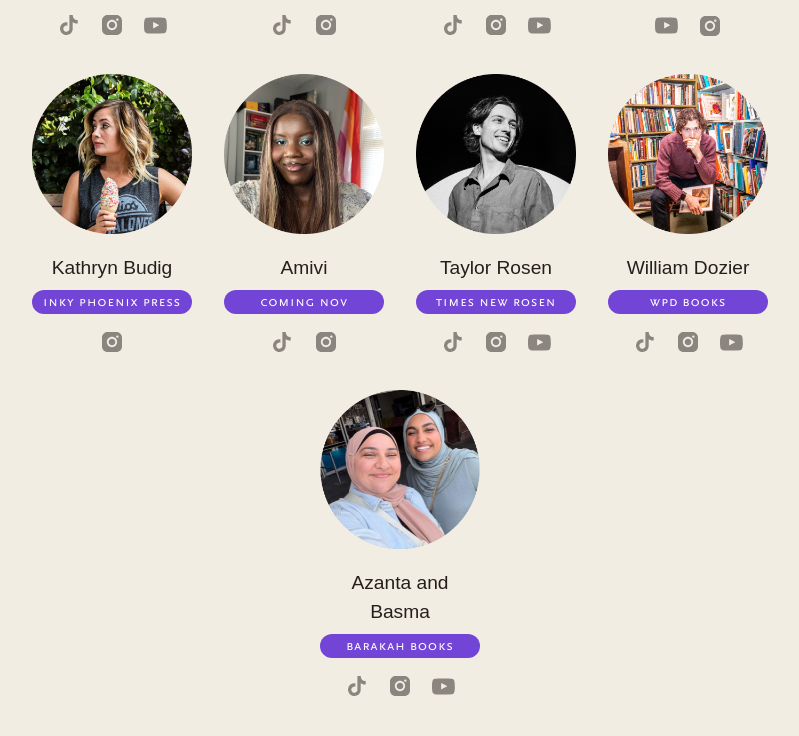
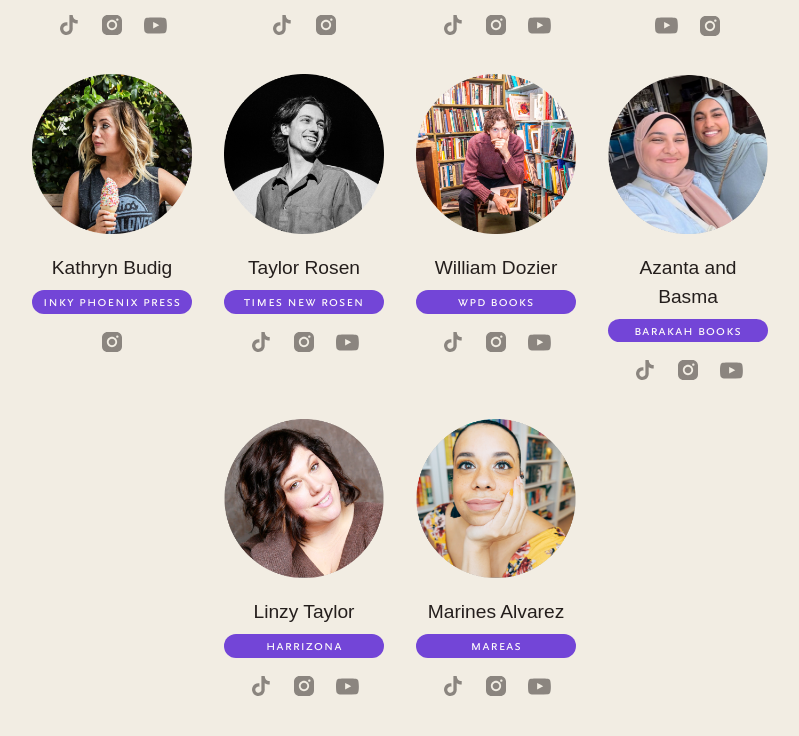
Before and after one commit to BinderyBooks/binderybooks.github.io, a website: page index.html in a window 1280 px wide. Shown: the part 1204-1940 px from the top of the page, without its empty margins (240-1039 px from the left). Drawn offline with Linux system fonts and the light colour scheme; files whose address does not match are found by name; a web font is replaced by a local one.

Commit message:
Add Mareas and Harrizona.

```diff
--- a/index.html
+++ b/index.html
@@ -180,26 +180,6 @@
       </article>
 
       <article class="tastemaker">
-        <!-- <a href="https://amivireads.binderybooks.com" title="Amivi Reads"> -->
-        <img src="img/limitless.png" alt="Amivi Reads">
-        <h3>Amivi</h3>
-        <p class="pill">Coming Nov</p>
-      <!-- </a> -->
-        <ul>
-          <li><a href="https://www.tiktok.com/@amivireads" title="TikTok"><svg width="24" height="24" viewBox="0 0 24 24" fill="none" xmlns="http://www.w3.org/2000/svg">
-            <path d="M20.7013 10.5741V7.08297C19.0664 7.08297 17.8187 6.64659 17.0135 5.7984C16.1871 4.83039 15.7242 3.60452 15.7044 2.3319V2.0799L12.4038 2V16.1795C12.2906 16.7981 11.9903 17.3672 11.5434 17.8097C11.0966 18.2523 10.5247 18.5471 9.90494 18.6544C9.28522 18.7616 8.64751 18.6762 8.0779 18.4095C7.5083 18.1428 7.03422 17.7078 6.71968 17.1632C6.40513 16.6186 6.26526 15.9905 6.31895 15.3639C6.37264 14.7373 6.61731 14.1422 7.01992 13.659C7.42252 13.1758 7.96369 12.8278 8.57035 12.6619C9.17702 12.496 9.81997 12.5203 10.4124 12.7314V9.35095C10.067 9.29435 9.71758 9.26558 9.36755 9.2649C8.10817 9.2649 6.87707 9.63835 5.82993 10.338C4.78279 11.0377 3.96665 12.0322 3.4847 13.1957C3.00276 14.3592 2.87666 15.6395 3.12235 16.8747C3.36805 18.1099 3.9745 19.2445 4.86501 20.135C5.75553 21.0255 6.89012 21.632 8.1253 21.8776C9.36049 22.1233 10.6408 21.9972 11.8043 21.5153C12.9678 21.0334 13.9623 20.2172 14.662 19.1701C15.3616 18.1229 15.7351 16.8918 15.7351 15.6325C15.7344 15.3715 15.718 15.1108 15.6859 14.8519V9.22803C17.1867 10.1653 18.9329 10.6339 20.7013 10.5741Z"/>
-            </svg>
-            </a>
-          </li>
-          <li><a href="https://www.instagram.com/amivireads/" title="Instagram"><svg width="24" height="24" viewBox="0 0 24 24" fill="none" xmlns="http://www.w3.org/2000/svg">
-            <path fill-rule="evenodd" clip-rule="evenodd" d="M7.55556 2C4.48731 2 2 4.48731 2 7.55556V16.4444C2 19.5127 4.48731 22 7.55556 22H16.4444C19.5127 22 22 19.5127 22 16.4444V7.55556C22 4.48731 19.5127 2 16.4444 2H7.55556ZM6.86475 11.9999C6.86475 9.16388 9.16384 6.86478 11.9999 6.86478C14.836 6.86478 17.135 9.16388 17.135 11.9999C17.135 14.836 14.836 17.1351 11.9999 17.1351C9.16384 17.1351 6.86475 14.836 6.86475 11.9999ZM8.66654 11.9999C8.66654 13.8409 10.159 15.3333 11.9999 15.3333C13.8408 15.3333 15.3333 13.8409 15.3333 11.9999C15.3333 10.159 13.8408 8.66658 11.9999 8.66658C10.159 8.66658 8.66654 10.159 8.66654 11.9999ZM17.3379 7.86192C18.0007 7.86192 18.5379 7.32464 18.5379 6.6619C18.5379 5.99915 18.0007 5.46191 17.3379 5.46191C16.6752 5.46191 16.1379 5.99915 16.1379 6.6619C16.1379 7.32464 16.6752 7.86192 17.3379 7.86192Z"/>
-            </svg>
-            </a>
-          </li>
-        </ul>
-      </article>
-
-      <article class="tastemaker">
         <a href="https://timesnewrosen.binderybooks.com/about" title="Times New Rosen">
           <img src="img/timesnewrosen.png" alt="Times New Rosen">
           <h3>Taylor Rosen</h3>
@@ -248,7 +228,7 @@
     </article>
 
     <article class="tastemaker">
-      <a href="https://barakah.binderybooks.com/about" title="William Dozier">
+      <a href="https://barakah.binderybooks.com/about" title="Barakah Books">
         <img src="img/barakah.png" alt="Barakah Books">
         <h3>Azanta and Basma</h3>
         <p class="pill">Barakah Books</p>
@@ -265,6 +245,54 @@
           </a>
         </li>
         <li><a href="https://www.youtube.com/@bookishbasma" title="YouTube">
+          <svg width="24" height="24" viewBox="0 0 24 24" fill="none" xmlns="http://www.w3.org/2000/svg">
+            <path fill-rule="evenodd" clip-rule="evenodd" d="M10.1296 15.4556V9.04205C12.4064 10.1134 14.1698 11.1483 16.2554 12.2642C14.5352 13.2181 12.4064 14.2885 10.1296 15.4556ZM22.8183 5.85232C22.4255 5.33488 21.7562 4.9321 21.0435 4.79875C18.9489 4.40098 5.88112 4.39985 3.7876 4.79875C3.21612 4.90588 2.70724 5.16484 2.27009 5.56717C0.428157 7.27677 1.00533 16.4448 1.44931 17.9299C1.63601 18.5727 1.87736 19.0363 2.18131 19.3406C2.57292 19.7429 3.1091 20.0199 3.72498 20.1442C5.44966 20.5009 14.3349 20.7004 21.0071 20.1977C21.6218 20.0906 22.166 19.8047 22.5951 19.3852C24.2982 17.6825 24.1821 7.99958 22.8183 5.85232Z"/></svg>
+        </a></li>
+      </ul>
+    </article>
+
+    <article class="tastemaker">
+      <a href="https://harrizona.binderybooks.com/about" title="Harrizona">
+        <img src="img/harrizona.png" alt="Harrizona">
+        <h3>Linzy Taylor</h3>
+        <p class="pill">Harrizona</p>
+      </a>
+      <ul>
+        <li><a href="https://www.tiktok.com/@thelinzytaylor" title="TikTok"><svg width="24" height="24" viewBox="0 0 24 24" fill="none" xmlns="http://www.w3.org/2000/svg">
+          <path d="M20.7013 10.5741V7.08297C19.0664 7.08297 17.8187 6.64659 17.0135 5.7984C16.1871 4.83039 15.7242 3.60452 15.7044 2.3319V2.0799L12.4038 2V16.1795C12.2906 16.7981 11.9903 17.3672 11.5434 17.8097C11.0966 18.2523 10.5247 18.5471 9.90494 18.6544C9.28522 18.7616 8.64751 18.6762 8.0779 18.4095C7.5083 18.1428 7.03422 17.7078 6.71968 17.1632C6.40513 16.6186 6.26526 15.9905 6.31895 15.3639C6.37264 14.7373 6.61731 14.1422 7.01992 13.659C7.42252 13.1758 7.96369 12.8278 8.57035 12.6619C9.17702 12.496 9.81997 12.5203 10.4124 12.7314V9.35095C10.067 9.29435 9.71758 9.26558 9.36755 9.2649C8.10817 9.2649 6.87707 9.63835 5.82993 10.338C4.78279 11.0377 3.96665 12.0322 3.4847 13.1957C3.00276 14.3592 2.87666 15.6395 3.12235 16.8747C3.36805 18.1099 3.9745 19.2445 4.86501 20.135C5.75553 21.0255 6.89012 21.632 8.1253 21.8776C9.36049 22.1233 10.6408 21.9972 11.8043 21.5153C12.9678 21.0334 13.9623 20.2172 14.662 19.1701C15.3616 18.1229 15.7351 16.8918 15.7351 15.6325C15.7344 15.3715 15.718 15.1108 15.6859 14.8519V9.22803C17.1867 10.1653 18.9329 10.6339 20.7013 10.5741Z"/>
+          </svg>
+          </a>
+        </li>
+        <li><a href="https://www.instagram.com/itslinzytaylor" title="Instagram"><svg width="24" height="24" viewBox="0 0 24 24" fill="none" xmlns="http://www.w3.org/2000/svg">
+          <path fill-rule="evenodd" clip-rule="evenodd" d="M7.55556 2C4.48731 2 2 4.48731 2 7.55556V16.4444C2 19.5127 4.48731 22 7.55556 22H16.4444C19.5127 22 22 19.5127 22 16.4444V7.55556C22 4.48731 19.5127 2 16.4444 2H7.55556ZM6.86475 11.9999C6.86475 9.16388 9.16384 6.86478 11.9999 6.86478C14.836 6.86478 17.135 9.16388 17.135 11.9999C17.135 14.836 14.836 17.1351 11.9999 17.1351C9.16384 17.1351 6.86475 14.836 6.86475 11.9999ZM8.66654 11.9999C8.66654 13.8409 10.159 15.3333 11.9999 15.3333C13.8408 15.3333 15.3333 13.8409 15.3333 11.9999C15.3333 10.159 13.8408 8.66658 11.9999 8.66658C10.159 8.66658 8.66654 10.159 8.66654 11.9999ZM17.3379 7.86192C18.0007 7.86192 18.5379 7.32464 18.5379 6.6619C18.5379 5.99915 18.0007 5.46191 17.3379 5.46191C16.6752 5.46191 16.1379 5.99915 16.1379 6.6619C16.1379 7.32464 16.6752 7.86192 17.3379 7.86192Z"/>
+          </svg>
+          </a>
+        </li>
+        <li><a href="https://www.youtube.com/LinzyTaylor" title="YouTube">
+          <svg width="24" height="24" viewBox="0 0 24 24" fill="none" xmlns="http://www.w3.org/2000/svg">
+            <path fill-rule="evenodd" clip-rule="evenodd" d="M10.1296 15.4556V9.04205C12.4064 10.1134 14.1698 11.1483 16.2554 12.2642C14.5352 13.2181 12.4064 14.2885 10.1296 15.4556ZM22.8183 5.85232C22.4255 5.33488 21.7562 4.9321 21.0435 4.79875C18.9489 4.40098 5.88112 4.39985 3.7876 4.79875C3.21612 4.90588 2.70724 5.16484 2.27009 5.56717C0.428157 7.27677 1.00533 16.4448 1.44931 17.9299C1.63601 18.5727 1.87736 19.0363 2.18131 19.3406C2.57292 19.7429 3.1091 20.0199 3.72498 20.1442C5.44966 20.5009 14.3349 20.7004 21.0071 20.1977C21.6218 20.0906 22.166 19.8047 22.5951 19.3852C24.2982 17.6825 24.1821 7.99958 22.8183 5.85232Z"/></svg>
+        </a></li>
+      </ul>
+    </article>
+
+    <article class="tastemaker">
+      <a href="https://mareas.binderybooks.com/about" title="Mareas">
+        <img src="img/mareas.png" alt="Mareas">
+        <h3>Marines Alvarez</h3>
+        <p class="pill">Mareas</p>
+      </a>
+      <ul>
+        <li><a href="https://www.tiktok.com/@mynameismarines" title="TikTok"><svg width="24" height="24" viewBox="0 0 24 24" fill="none" xmlns="http://www.w3.org/2000/svg">
+          <path d="M20.7013 10.5741V7.08297C19.0664 7.08297 17.8187 6.64659 17.0135 5.7984C16.1871 4.83039 15.7242 3.60452 15.7044 2.3319V2.0799L12.4038 2V16.1795C12.2906 16.7981 11.9903 17.3672 11.5434 17.8097C11.0966 18.2523 10.5247 18.5471 9.90494 18.6544C9.28522 18.7616 8.64751 18.6762 8.0779 18.4095C7.5083 18.1428 7.03422 17.7078 6.71968 17.1632C6.40513 16.6186 6.26526 15.9905 6.31895 15.3639C6.37264 14.7373 6.61731 14.1422 7.01992 13.659C7.42252 13.1758 7.96369 12.8278 8.57035 12.6619C9.17702 12.496 9.81997 12.5203 10.4124 12.7314V9.35095C10.067 9.29435 9.71758 9.26558 9.36755 9.2649C8.10817 9.2649 6.87707 9.63835 5.82993 10.338C4.78279 11.0377 3.96665 12.0322 3.4847 13.1957C3.00276 14.3592 2.87666 15.6395 3.12235 16.8747C3.36805 18.1099 3.9745 19.2445 4.86501 20.135C5.75553 21.0255 6.89012 21.632 8.1253 21.8776C9.36049 22.1233 10.6408 21.9972 11.8043 21.5153C12.9678 21.0334 13.9623 20.2172 14.662 19.1701C15.3616 18.1229 15.7351 16.8918 15.7351 15.6325C15.7344 15.3715 15.718 15.1108 15.6859 14.8519V9.22803C17.1867 10.1653 18.9329 10.6339 20.7013 10.5741Z"/>
+          </svg>
+          </a>
+        </li>
+        <li><a href="https://www.instagram.com/mynameismarines/" title="Instagram"><svg width="24" height="24" viewBox="0 0 24 24" fill="none" xmlns="http://www.w3.org/2000/svg">
+          <path fill-rule="evenodd" clip-rule="evenodd" d="M7.55556 2C4.48731 2 2 4.48731 2 7.55556V16.4444C2 19.5127 4.48731 22 7.55556 22H16.4444C19.5127 22 22 19.5127 22 16.4444V7.55556C22 4.48731 19.5127 2 16.4444 2H7.55556ZM6.86475 11.9999C6.86475 9.16388 9.16384 6.86478 11.9999 6.86478C14.836 6.86478 17.135 9.16388 17.135 11.9999C17.135 14.836 14.836 17.1351 11.9999 17.1351C9.16384 17.1351 6.86475 14.836 6.86475 11.9999ZM8.66654 11.9999C8.66654 13.8409 10.159 15.3333 11.9999 15.3333C13.8408 15.3333 15.3333 13.8409 15.3333 11.9999C15.3333 10.159 13.8408 8.66658 11.9999 8.66658C10.159 8.66658 8.66654 10.159 8.66654 11.9999ZM17.3379 7.86192C18.0007 7.86192 18.5379 7.32464 18.5379 6.6619C18.5379 5.99915 18.0007 5.46191 17.3379 5.46191C16.6752 5.46191 16.1379 5.99915 16.1379 6.6619C16.1379 7.32464 16.6752 7.86192 17.3379 7.86192Z"/>
+          </svg>
+          </a>
+        </li>
+        <li><a href="https://www.youtube.com/mynameismarines" title="YouTube">
           <svg width="24" height="24" viewBox="0 0 24 24" fill="none" xmlns="http://www.w3.org/2000/svg">
             <path fill-rule="evenodd" clip-rule="evenodd" d="M10.1296 15.4556V9.04205C12.4064 10.1134 14.1698 11.1483 16.2554 12.2642C14.5352 13.2181 12.4064 14.2885 10.1296 15.4556ZM22.8183 5.85232C22.4255 5.33488 21.7562 4.9321 21.0435 4.79875C18.9489 4.40098 5.88112 4.39985 3.7876 4.79875C3.21612 4.90588 2.70724 5.16484 2.27009 5.56717C0.428157 7.27677 1.00533 16.4448 1.44931 17.9299C1.63601 18.5727 1.87736 19.0363 2.18131 19.3406C2.57292 19.7429 3.1091 20.0199 3.72498 20.1442C5.44966 20.5009 14.3349 20.7004 21.0071 20.1977C21.6218 20.0906 22.166 19.8047 22.5951 19.3852C24.2982 17.6825 24.1821 7.99958 22.8183 5.85232Z"/></svg>
         </a></li>
```
Also changed, not shown: img/harrizona.png (added), img/mareas.png (added).
